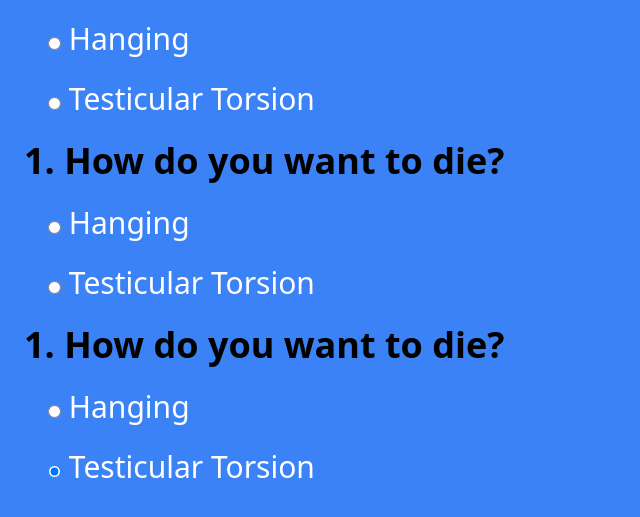
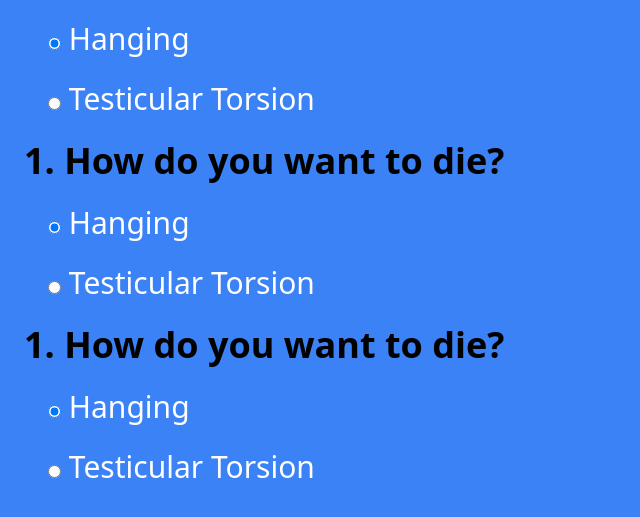
Before and after one commit to Nikkun07/javascript-practice, a plain HTML site: page basics/chapter-8/index.html in a window 1280 px wide. Shown: the part 351-868 px from the top of the page, 0-640 px from the left. Drawn offline with nearby package versions, Linux system fonts and the light colour scheme.

Commit message:
Chapter 8 - Form bug Fix

```diff
--- a/basics/chapter-8/index.html
+++ b/basics/chapter-8/index.html
@@ -33,7 +33,7 @@
                     </div>
 
                     <div class="form-check mx-6 my-6 text-white text-3xl font-medium">
-                        <input type="radio" name="q1" value="B" checked>
+                        <input type="radio" name="q1" value="B" >
                         <label class="">Testicular Torsion</label>
                     </div>
                 </div>
@@ -44,12 +44,12 @@
 
                     <!-- Answer Option -->
                     <div class="form-check mx-6 my-6 text-white text-3xl font-medium">
-                        <input type="radio" name="q1" value="A" checked>
+                        <input type="radio" name="q2" value="A" checked>
                         <label class="">Hanging</label>
                     </div>
 
                     <div class="form-check mx-6 my-6 text-white text-3xl font-medium">
-                        <input type="radio" name="q1" value="B" checked>
+                        <input type="radio" name="q2" value="B" >
                         <label class="">Testicular Torsion</label>
                     </div>
                 </div>
@@ -60,12 +60,12 @@
 
                     <!-- Answer Option -->
                     <div class="form-check mx-6 my-6 text-white text-3xl font-medium">
-                        <input type="radio" name="q1" value="A" checked>
+                        <input type="radio" name="q3" value="A" checked>
                         <label class="">Hanging</label>
                     </div>
 
                     <div class="form-check mx-6 my-6 text-white text-3xl font-medium">
-                        <input type="radio" name="q1" value="B" checked>
+                        <input type="radio" name="q3" value="B" >
                         <label class="">Testicular Torsion</label>
                     </div>
                 </div>
@@ -74,8 +74,6 @@
         </div>
     </div>
 
-
-
     <!-- I am going to hang myself -->
 </body>
 </html>
```
